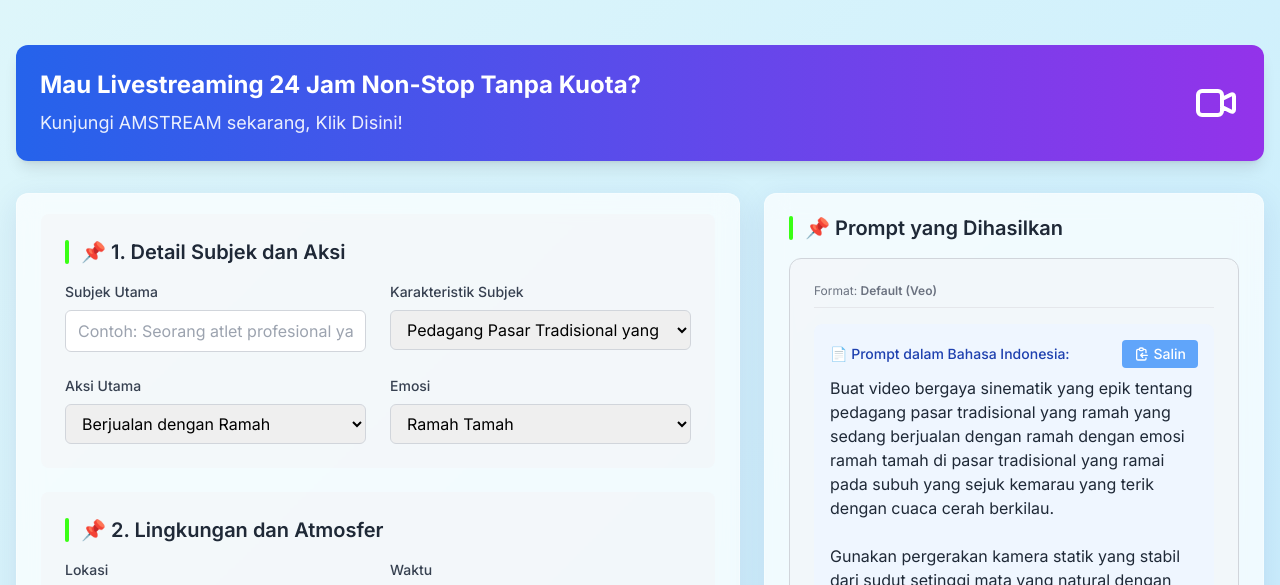
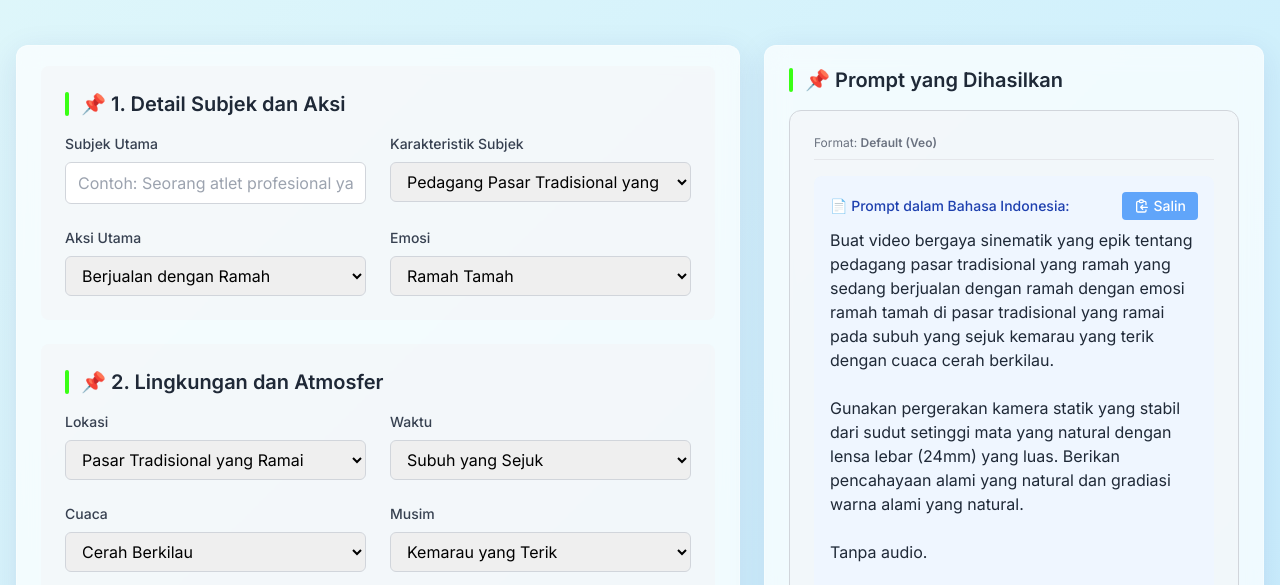
Before and after one commit to albasithabs/prompt, a website: page public/index.html in a window 1280 px wide. Shown: the part 207-792 px from the top of the page. Drawn offline with nearby package versions, Linux system fonts and the light colour scheme.

Commit message:
Update index.html

```diff
--- a/public/index.html
+++ b/public/index.html
@@ -65,23 +65,6 @@
         <div class="text-center mb-12 animate-fade-in">
             <h1 class="text-4xl sm:text-5xl font-bold mb-6 text-transparent bg-clip-text bg-gradient-to-r from-blue-500 to-green-400">Generator Prompt Video Veo 3</h1>
             <p class="text-gray-600 text-lg">Buat prompt video yang menakjubkan dengan mudah</p>
-        </div>
-
-        <!-- AMSTAM Advertisement Banner -->
-        <div class="max-w-7xl mx-auto mb-8">
-            <a href="https://amstream.live" target="_blank" class="block bg-gradient-to-r from-blue-600 to-purple-600 text-white p-4 sm:p-6 rounded-xl shadow-lg hover:shadow-xl transition-all duration-300 transform hover:-translate-y-1">
-                <div class="flex items-center justify-between">
-                    <div class="flex-1">
-                        <h2 class="text-xl sm:text-2xl font-bold mb-2">Mau Livestreaming 24 Jam Non-Stop Tanpa Kuota?</h2>
-                        <p class="text-base sm:text-lg opacity-90">Kunjungi AMSTREAM sekarang, Klik Disini!</p>
-                    </div>
-                    <div class="ml-4">
-                        <svg class="w-10 h-10 sm:w-12 sm:h-12" fill="none" stroke="currentColor" viewBox="0 0 24 24">
-                            <path stroke-linecap="round" stroke-linejoin="round" stroke-width="2" d="M15 10l4.553-2.276A1 1 0 0121 8.618v6.764a1 1 0 01-1.447.894L15 14M5 18h8a2 2 0 002-2V8a2 2 0 00-2-2H5a2 2 0 00-2 2v8a2 2 0 002 2z"></path>
-                        </svg>
-                    </div>
-                </div>
-            </a>
         </div>
 
         <!-- Main Content -->
```
